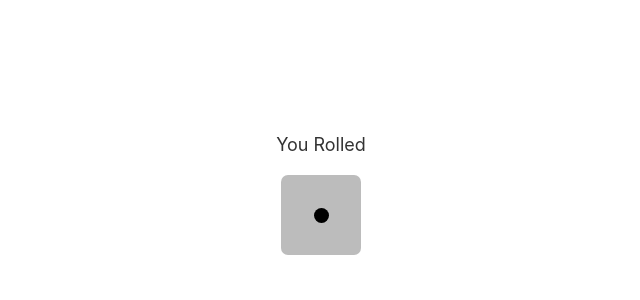
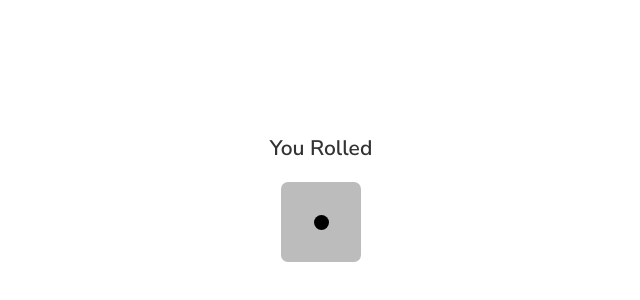
Before and after one commit to siddacool/dice, a Svelte app: page / in a window 1280 px wide. Shown: the part 26-326 px from the top of the page, without its empty margins (319-959 px from the left). Built offline with nearby package versions, Linux system fonts and the light colour scheme.

Commit message:
nunito font added

```diff
--- a/public/index.html
+++ b/public/index.html
@@ -8,7 +8,8 @@
 
 	<link rel='icon' type='image/png' href='/favicon.png'>
 	<link rel='stylesheet' href='/global.css'>
-	<link rel='stylesheet' href='/bundle.css'>
+  <link rel='stylesheet' href='/bundle.css'>
+  <link href="https://fonts.googleapis.com/css?family=Nunito+Sans:300,400,400i,600,700,800,900&display=swap" rel="stylesheet">
 
 	<script defer src='/bundle.js'></script>
 </head>
--- a/src/App.svelte
+++ b/src/App.svelte
@@ -7,6 +7,7 @@
   :global(body) {
     margin: 0;
     padding: 0;
+    font-family: 'Nunito Sans', sans-serif;
   }
 
   :global(*) { box-sizing: border-box; }
--- a/src/pages/Index.svelte
+++ b/src/pages/Index.svelte
@@ -30,7 +30,8 @@
 
   p {
     margin-bottom: 20px;
-    font-size: 18px
+    font-size: 21px;
+    font-weight: 600;
   }
 </style>
 
```
